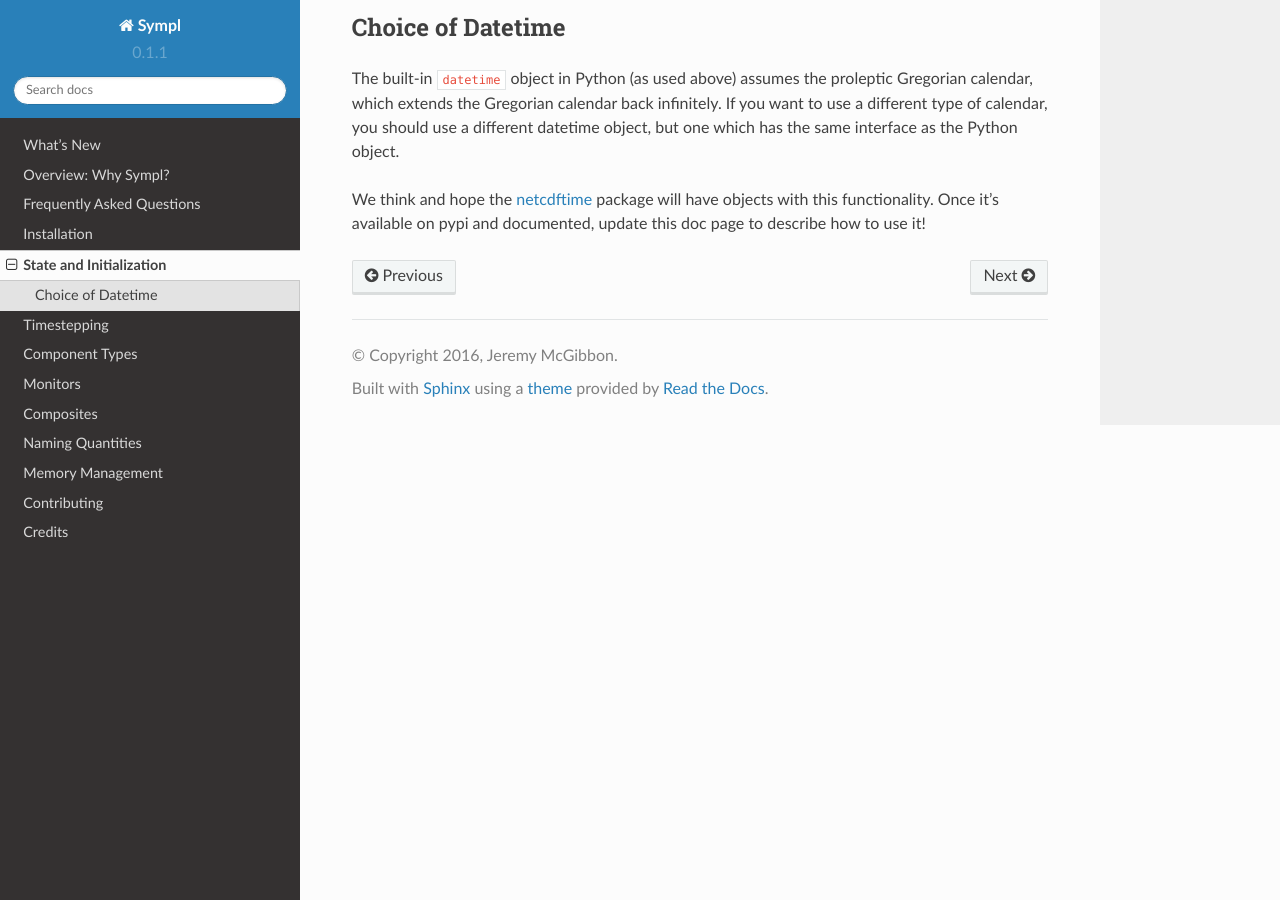
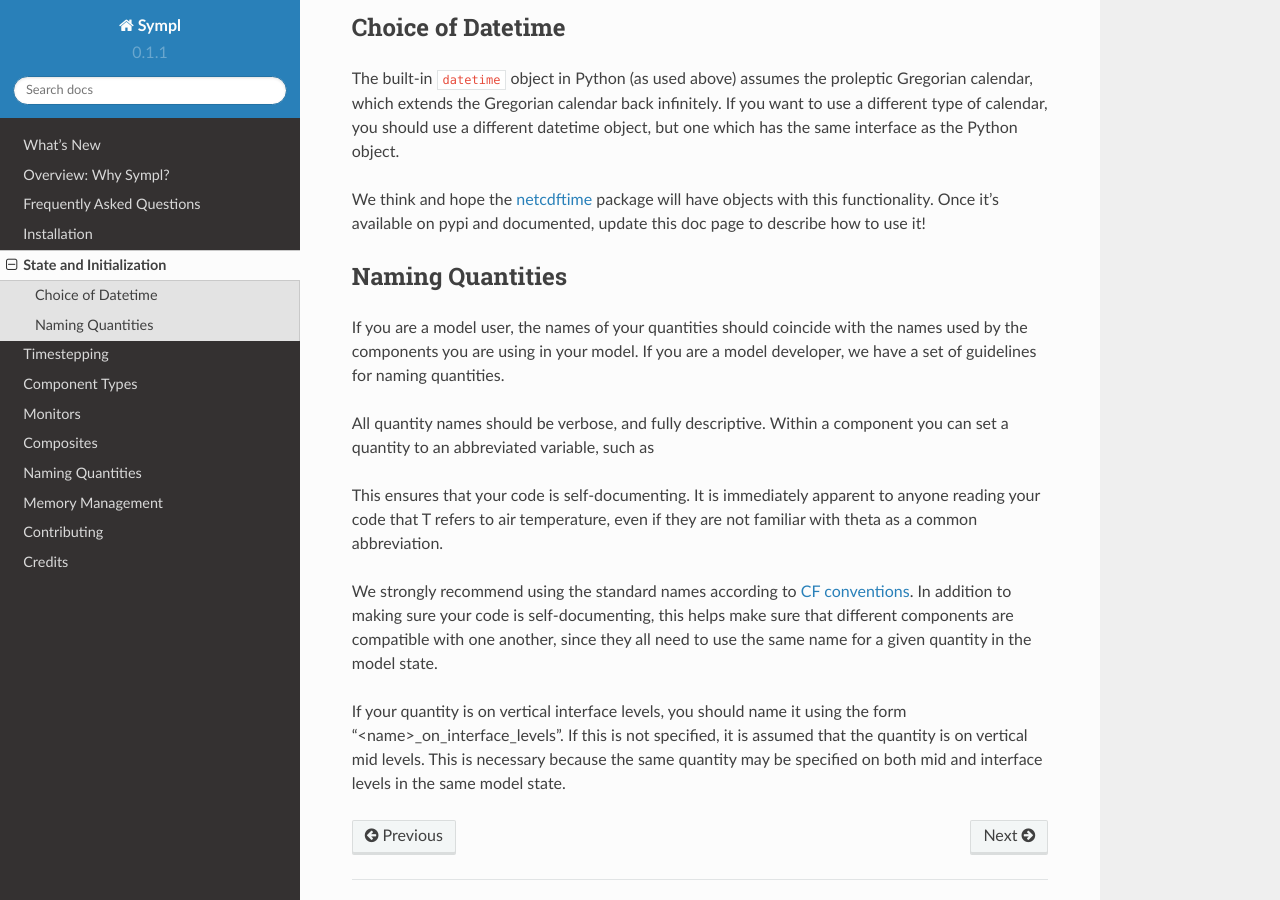
Before and after one commit to mcgibbon/sympl, a Sphinx documentation site: the page built from docs/initialization.rst, in a window 1280 px wide and 900 px high, scrolled down 782 px. Built offline with Sphinx 7.4.7 and the Read the Docs theme 2.0.0, drawn with Linux system fonts in a browser that asks for light colours; cross-references to code outside the pages are shown as plain code.

Commit message:
Documentation updates, added naming conventions

```diff
--- a/docs/initialization.rst
+++ b/docs/initialization.rst
@@ -73,3 +73,34 @@ functionality. Once it's available on pypi and documented, update this doc
 page to describe how to use it!
 
 .. _netcdftime: https://github.com/Unidata/netcdftime
+
+Naming Quantities
+-----------------
+
+If you are a model user, the names of your quantities should coincide with the
+names used by the components you are using in your model. If you are a model
+developer, we have a set of guidelines for naming quantities.
+
+All quantity names should be verbose, and fully descriptive. Within a
+component you can set a quantity to an abbreviated variable, such as
+
+.. code-block::python
+
+    theta = state['air_potential_temperature']
+
+This ensures that your code is self-documenting. It is immediately apparent
+to anyone reading your code that T refers to air temperature, even if they
+are not familiar with theta as a common abbreviation.
+
+We strongly recommend using the standard names according to `CF conventions`_.
+In addition to making sure your code is self-documenting, this helps make sure
+that different components are compatible with one another, since they all
+need to use the same name for a given quantity in the model state.
+
+If your quantity is on vertical interface levels, you should name it using
+the form "<name>_on_interface_levels". If this is not specified, it is
+assumed that the quantity is on vertical mid levels. This is necessary
+because the same quantity may be specified on both mid and interface levels
+in the same model state.
+
+.. _`CF conventions`: http://cfconventions.org/standard-names.html
```
Also changed, not shown: docs/timestepping.rst (+6 -9 lines), 1 other file.
